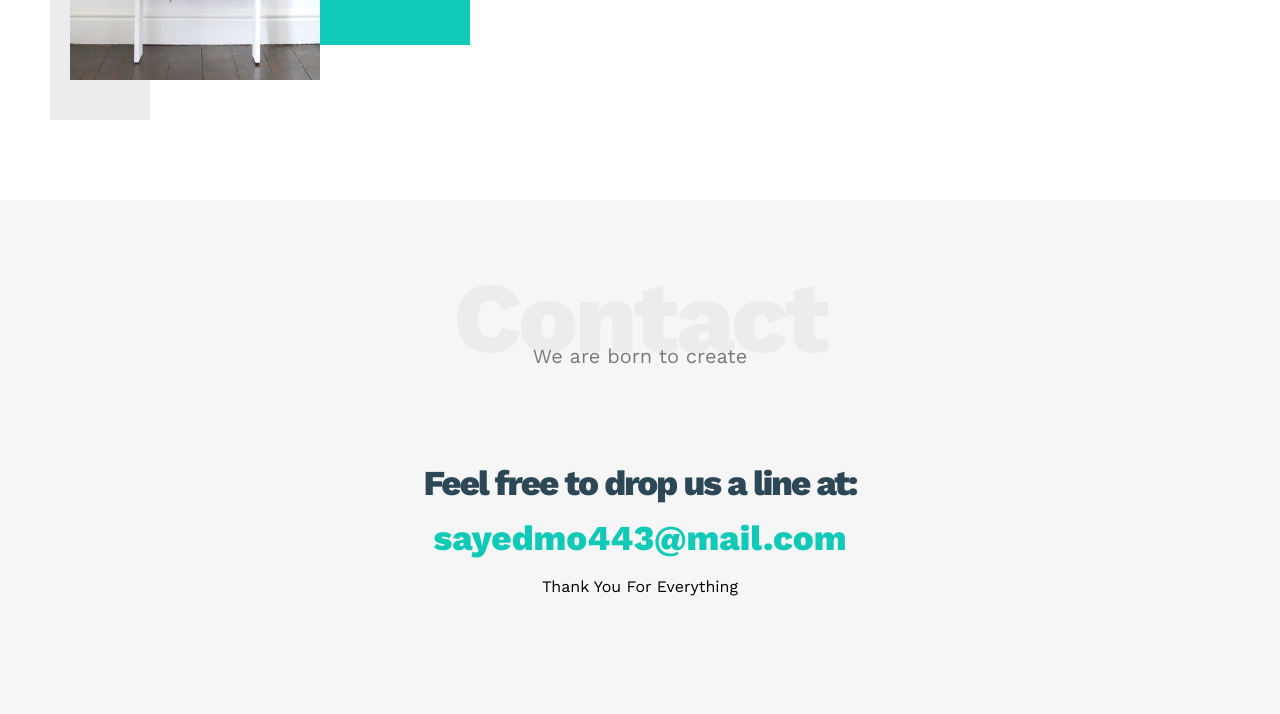
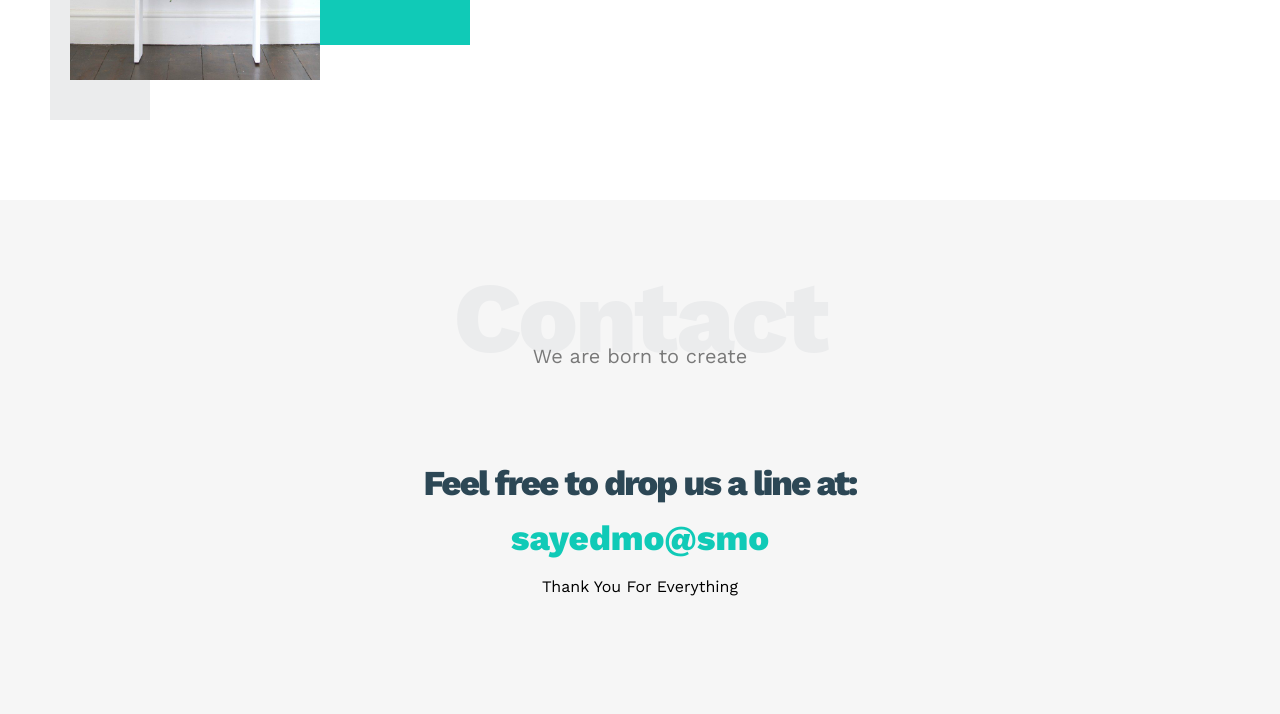
Before and after one commit to sayed1243/sayedmo88911, a plain HTML site: page index.html in a window 1280 px wide. Shown: the part 3246-3960 px from the top of the page. Drawn offline with nearby package versions, Linux system fonts and the light colour scheme.

Commit message:
index.html

```diff
--- a/index.html
+++ b/index.html
@@ -205,7 +205,7 @@
         <p>We are born to create</p>
         <div class="info">
           <p class="label">Feel free to drop us a line at:</p>
-          <a href="#" class="link">sayedmo443@mail.com</a>
+          <a href="#" class="link">sayedmo@smo</a>
           <div class="social">
             Thank You For Everything
           </div>
```
